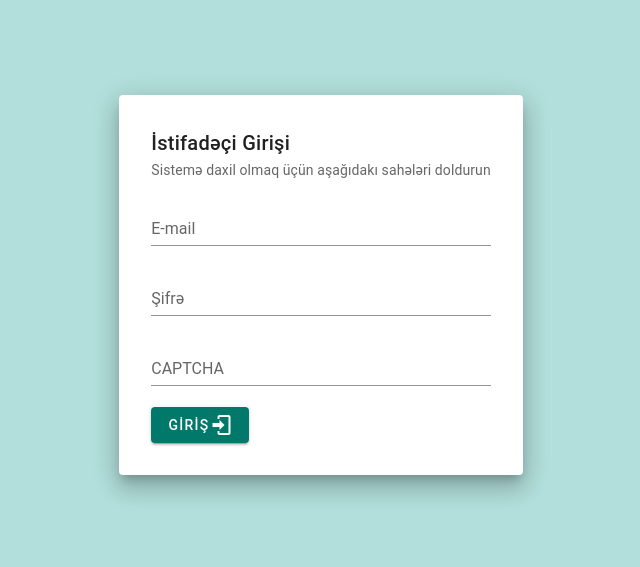
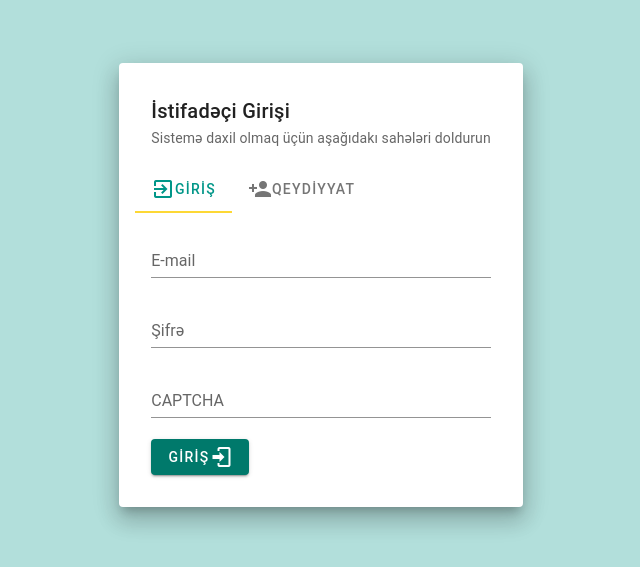
Before and after one commit to safarli/anbarapp, a Vue app: page /login in a window 1280 px wide. Shown: the part 115-682 px from the top of the page, without its empty margins (319-959 px from the left). Built offline with nearby package versions, Linux system fonts and the light colour scheme; no server answers; a small style sheet from the web is missing.

Commit message:
login page updated

```diff
--- a/src/router/index.js
+++ b/src/router/index.js
@@ -106,8 +106,8 @@ export const router = new VueRouter({
 
 router.beforeEach(async (to, from, next) => {
   // const token = localStorage.getItem('mytoken');
-  const token = "eyJhbGciOiJIUzI1NiIsInR5cCI6IkpXVCJ9.eyJ1c2VyIjp7ImlkIjoiNjA2ZDA4NDEtMWRmZS00NDNjLWI1OGQtMWM5NDY3NDFhOTg3In0sImlhdCI6MTYyMzA3OTk2NywiZXhwIjoxNjIzMDgwMDI3fQ._r-1CySLvYcAVOZVAHJBSSWPuGBWqbQFOtWuUNQl_5A"
-  let isAuthenticated = false;
+  const token = ""
+  let isAuthenticated = true;
   try {
     const { data } = await axios.post('https://anbar.wavevo.com/userauth/verify', {}, {
       headers: {
--- a/src/variables/urls.js
+++ b/src/variables/urls.js
@@ -1,5 +1,5 @@
 
 // const url = "http://localhost:9999"
-const url = "https://anbar.wavevo.com"
+const url = "https://api.wavevo.com"
 
 module.exports = url;
--- a/src/views/Login.vue
+++ b/src/views/Login.vue
@@ -1,25 +1,66 @@
 <template>
   <v-app>
     <div
-      style="width: 100%; height: 100%;"
+      style="width: 100%; height: 100%"
       class="d-flex justify-center align-center teal lighten-4"
     >
-      <v-card min-width="400px" max-width="600px" elevation="14" class="pa-4">
+      <v-card max-width="600px" elevation="14" class="pa-4">
         <v-card-title>İstifadəçi Girişi</v-card-title>
         <v-card-subtitle
           >Sistemə daxil olmaq üçün aşağıdakı sahələri doldurun</v-card-subtitle
         >
+        <v-tabs>
+          <v-tabs-slider color="yellow darken-1"></v-tabs-slider>
+          <v-tab>
+            <v-icon>mdi-login-variant</v-icon>
+            GİRİŞ</v-tab>
+          <v-tab>
+            <v-icon>mdi-account-plus</v-icon>
+            QEYDİYYAT</v-tab>
+          <v-tab-item>
             <v-card-text>
-          <v-form>
-            <v-text-field label="E-mail"></v-text-field>
-            <v-text-field label="Şifrə" type="password"></v-text-field>
+              <v-form ref="login_form">
+                <v-text-field
+                  :rules="emailRules"
+                  label="E-mail"
+                  type="email"
+                ></v-text-field>
+                <v-text-field
+                  :rules="passwRules"
+                  label="Şifrə"
+                  type="password"
+                ></v-text-field>
                 <v-text-field label="CAPTCHA"></v-text-field>
-            <v-btn dark color="teal darken-2">
+                <v-btn @click="logIn" dark color="teal darken-2">
                   GİRİŞ
                   <v-icon>mdi-login</v-icon>
                 </v-btn>
               </v-form>
             </v-card-text>
+          </v-tab-item>
+          <v-tab-item>
+            <v-card-text>
+              <v-form ref="register_form">
+                <v-text-field label="Ad"></v-text-field>
+                <v-text-field label="Soyad"></v-text-field>
+                <v-text-field
+                  :rules="emailRules"
+                  label="E-mail"
+                  type="email"
+                ></v-text-field>
+                <v-text-field
+                  :rules="passwRules"
+                  label="Şifrə"
+                  type="password"
+                ></v-text-field>
+                <v-btn @click="register" dark color="pink">
+                  QEYDİYYAT
+                  <v-icon>mdi-login</v-icon>
+                </v-btn>
+              </v-form>
+            </v-card-text>
+          </v-tab-item>
+        </v-tabs>
       </v-card>
     </div>
   </v-app>
@@ -30,7 +71,24 @@
 <script>
 export default {
   data() {
-    return {};
+    return {
+      emailRules: [
+        (v) => !!v || "E-Poçt ünvanı daxil edin",
+        (v) => /.+@.+\..+/.test(v) || "Yanlış poçt ünvanı",
+        (v) =>
+          (v && v.length < 120) ||
+          "E-Poçt ünvanı 120 xarakterdən qısa olmalıdır",
+      ],
+      passwRules: [(v) => !!v || "Şifrə daxil edin"],
+    };
+  },
+  methods: {
+    logIn() {
+      this.$refs.login_form.validate();
+    },
+    register() {
+      this.$refs.register_form.validate();
+    },
   },
 };
 </script>
```
Lines whose indentation alone changed are shown as unchanged.
